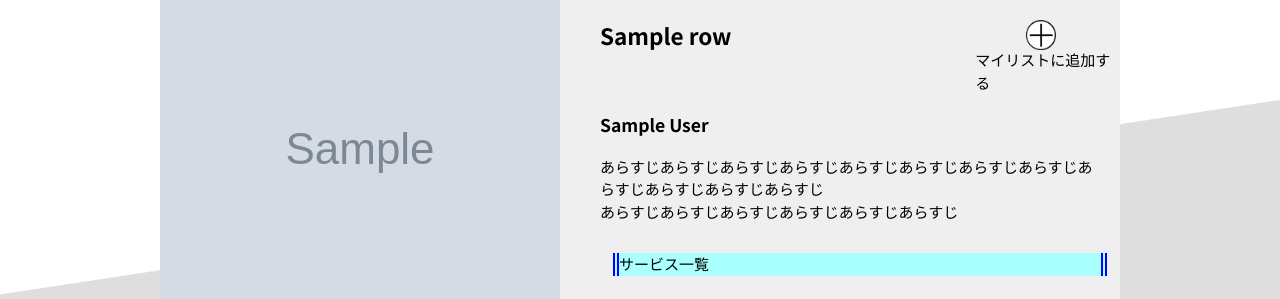
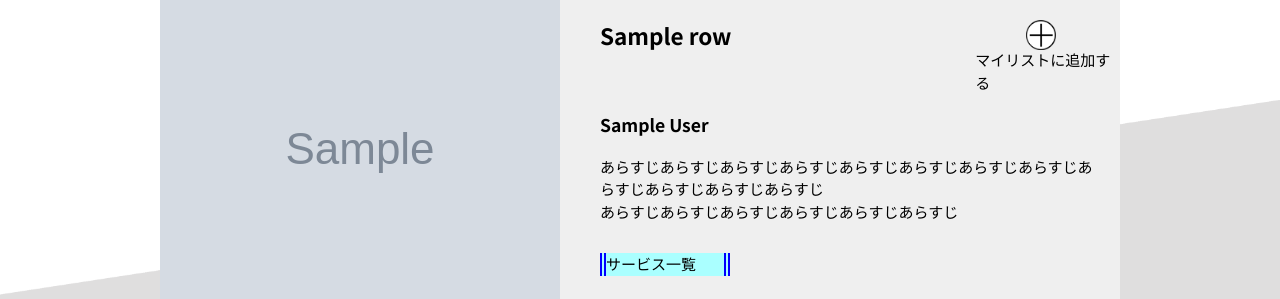
Before and after one commit to ReiSasajima/white-tshirt, a Flask app: template templates/sample.html in a window 1280 px wide. Shown: the part 1966-2265 px from the top of the page. Run offline with Flask 2, Linux system fonts and the light colour scheme; the template is opened without the code that fills it: most values are stand-ins (such as "Sample title", 1, 10 or a date in 2020); grey boxes marked "Sample" are stand-in pictures; some libraries are stand-ins or nearby versions.

Commit message:
Sun, Sep 18, 2022, 6:02 AM +00:00

```diff
--- a/static/css/style_sample.css
+++ b/static/css/style_sample.css
@@ -255,10 +255,10 @@ button {
   display:flex; /* 横並びに配置 */
 }
 .service_iciran{
-  margin: 1em auto;
+  margin: 1em auto 0 0;
   background: #AAFFFF; /* 背景色 */
   border-left: double 6px #0000FF; /* 左線の色 */
   border-right: double 6px #0000FF; /* 右線の色 */
-  width: 95%;
+  width: 130px;
   color:black;
 }
```
